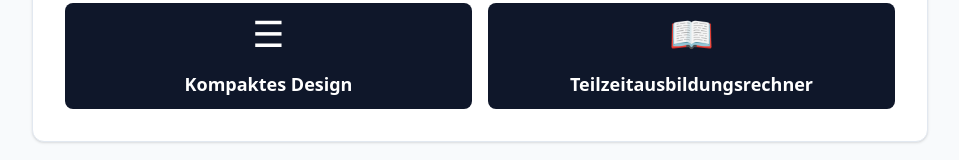
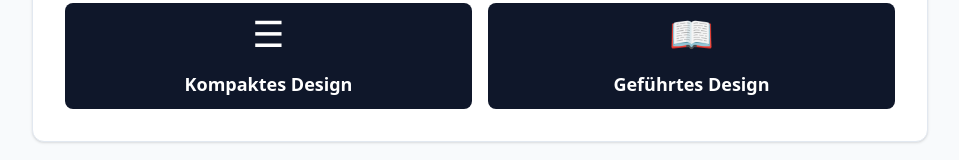
Before and after one commit to HadiDoBronxs/Teilzeitausbildungsrechner, a React (Vite) app: page / in a window 1280 px wide. Shown: the part 565-725 px from the top of the page, without its empty margins (160-1119 px from the left). Built offline with nearby package versions, Linux system fonts and the light colour scheme.

Commit message:
#56: fixed wrong label being used on welcome page

```diff
--- a/src/routes/WelcomePage.jsx
+++ b/src/routes/WelcomePage.jsx
@@ -97,14 +97,13 @@ export default function WelcomePage() {
                 type="button"
                 onClick={handleTourClick}
                 className="flex flex-col items-center justify-center gap-4 p-6 rounded-xl bg-slate-950 hover:bg-slate-900 focus-visible:outline focus-visible:outline-2 focus-visible:outline-offset-2 focus-visible:outline-teal-700 transition-colors"
-                aria-label={`${t("app.title")} - ${t("welcome.intro")}`}
+                aria-label={`${t("welcome.designs.tour")} - ${t("welcome.intro")}`}
               >
                 <span className="text-4xl text-white" aria-hidden="true">
                   📖
                 </span>
                 <span className="text-lg font-semibold text-white">
-                  <span className="lg:hidden">{t("app.titleMobile")}</span>
-                  <span className="hidden lg:inline lg:whitespace-nowrap">{t("app.title")}</span>
+                  {t("welcome.designs.tour")}
                 </span>
               </button>
             </div>
```
Also changed, not shown: 1 other file (tests, documents, lock files or other folders).
